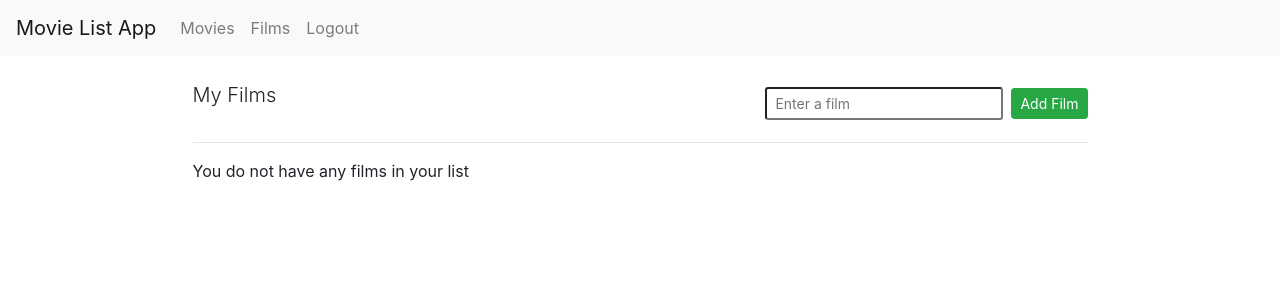
After one commit to pravar1919/htmx, a Django app: page /films/ in a window 1280 px wide. The commit adds this page. Shown: the top 300 px of the page. Run offline with Django 3.2, Linux system fonts and the light colour scheme; the visitor is signed in with stand-in values (Sample User, id 1); data that the repository does not hold is empty; some libraries are stand-ins or nearby versions.

Commit message:
added delete functionality

```diff
--- a/films/models.py
+++ b/films/models.py
@@ -3,3 +3,7 @@ from django.contrib.auth.models import AbstractUser
 
 class User(AbstractUser):
     pass
+
+class Film(models.Model):
+    name=models.CharField(max_length=255, unique=True)
+    users = models.ManyToManyField(User, related_name='films')
--- a/films/templates/base.html
+++ b/films/templates/base.html
@@ -30,5 +30,11 @@
         {% endblock %}
     </div>
 
+    <script>
+        document.body.addEventListener('htmx:configRequest', (event) => {
+          event.detail.headers['X-CSRFToken'] = '{{ csrf_token }}';
+        })
+    </script>
+
 </body>
 </html>
--- /dev/null
+++ b/films/templates/films.html
@@ -0,0 +1,19 @@
+{% extends 'base.html' %}
+
+{% block content %}
+<div class="align-center col-10 offset-1">
+    <div class="d-flex justify-content-between align-items-center">
+        <p class="lead ml-0">My Films</p>
+        <form class="d-flex align-items-center">
+            {% csrf_token %}
+            <input type="text" name="filmname" class="form-control-sm mr-2" placeholder="Enter a film" />
+            <button type="submit" hx-post="{% url 'add-film' %}" hx-target="#film-list" class="btn btn-success btn-sm">Add Film</button>
+        </form>
+    </div>
+    <hr/>
+
+    <div id="film-list">
+        {% include 'partials/film-list.html' %}
+    </div>
+</div>
+{% endblock content %}
--- /dev/null
+++ b/films/templates/partials/film-list.html
@@ -0,0 +1,19 @@
+{% if films %}
+    <ul class="list-group col-4">
+    {% for film in films %}
+        <li class="list-group-item d-flex justify-content-between align-items-center">
+            {{ film.name }}
+            <span class="badge badge-danger badge-pill"
+                    style="cursor:pointer;"
+                    hx-delete="{% url 'delete-film' film.pk %}"
+                    hx-target="#film-list"
+                    hx-confirm="Are you sure want to delete?"
+            >
+                X
+            </span>
+        </li>
+    {% endfor %}
+    </ul>
+{% else %}
+    <p>You do not have any films in your list</p>
+{% endif %}
--- a/films/templates/partials/navbar.html
+++ b/films/templates/partials/navbar.html
@@ -6,6 +6,9 @@
             {% if user.is_authenticated %}
             <li class="nav-item">
                 <a class="nav-link" href="#">Movies</a>
+            </li>
+            <li class="nav-item">
+                <a class="nav-link" href="/films/">Films</a>
             </li>
             <li class="nav-item">
                 <a class="nav-link" href="{% url 'logout' %}">Logout</a>
--- a/films/templates/registration/register.html
+++ b/films/templates/registration/register.html
@@ -11,7 +11,7 @@
         <div class="form-group mb-3">
             <label>{{ form.username.label_tag }}</label>
             {{ form.username.errors }}
-            {% render_field form.username class="form-control" hx-post="/check_username/" hx-swap="outerhtml" hx-trigger="keyup" hx-target="#username-error" %}
+            {% render_field form.username class="form-control" hx-post="/check_username/" hx-swap="outerhtml" hx-trigger="keyup delay:1s" hx-target="#username-error" %}
             <div id="username-error"></div>
 
             <label>{{ form.password1.label_tag }}</label>
--- a/films/urls.py
+++ b/films/urls.py
@@ -6,11 +6,14 @@ urlpatterns = [
     path('index/', views.IndexView.as_view(), name='index'),
     path('login/', views.Login.as_view(), name='login'),
     path('logout/', LogoutView.as_view(), name='logout'),
-    path("register/", views.RegisterView.as_view(), name="register")
+    path("register/", views.RegisterView.as_view(), name="register"),
+    path("films/", views.FilmList.as_view(), name='film-list'),
 ]
 
 htmx_utlpatterns = [
-    path("check_username/", views.check_username)
+    path("check_username/", views.check_username),
+    path("add-film/", views.add_film, name="add-film"),
+    path("delete-film/<int:pk>/", views.delete_film, name="delete-film"),
 ]
 
 urlpatterns += htmx_utlpatterns
--- a/films/views.py
+++ b/films/views.py
@@ -4,6 +4,8 @@ from django.contrib.auth.views import LoginView
 from django.urls import reverse_lazy
 from django.views.generic import FormView, TemplateView
 from django.contrib.auth import get_user_model
+from films.models import Film
+from django.views.generic.list import ListView
 
 from films.forms import RegisterForm
 
@@ -23,9 +25,31 @@ class RegisterView(FormView):
         form.save()  # save the user
         return super().form_valid(form)
 
+class FilmList(ListView):
+    template_name = 'films.html'
+    model = Film
+    context_object_name = 'films'
+
+    def get_queryset(self):
+        user = self.request.user
+        return user.films.all()
 
 def check_username(request):
     username = request.POST.get("username")
     if get_user_model().objects.filter(username=username).exists():
         return HttpResponse("<div style='color:red;'>Username is not Available</div>")
     return HttpResponse("<div style='color:green;'>Username is Available</div>")
+
+def add_film(request):
+    name=request.POST.get("filmname")
+    film = Film.objects.create(name=name)
+    request.user.films.add(film)
+
+    films = request.user.films.all()
+    return render(request, 'partials/film-list.html', {'films':films})
+
+def delete_film(request, pk):
+    request.user.films.remove(pk)
+
+    films = request.user.films.all()
+    return render(request, 'partials/film-list.html', {'films':films})
```
Also changed, not shown: films/migrations/0002_film.py (added).
